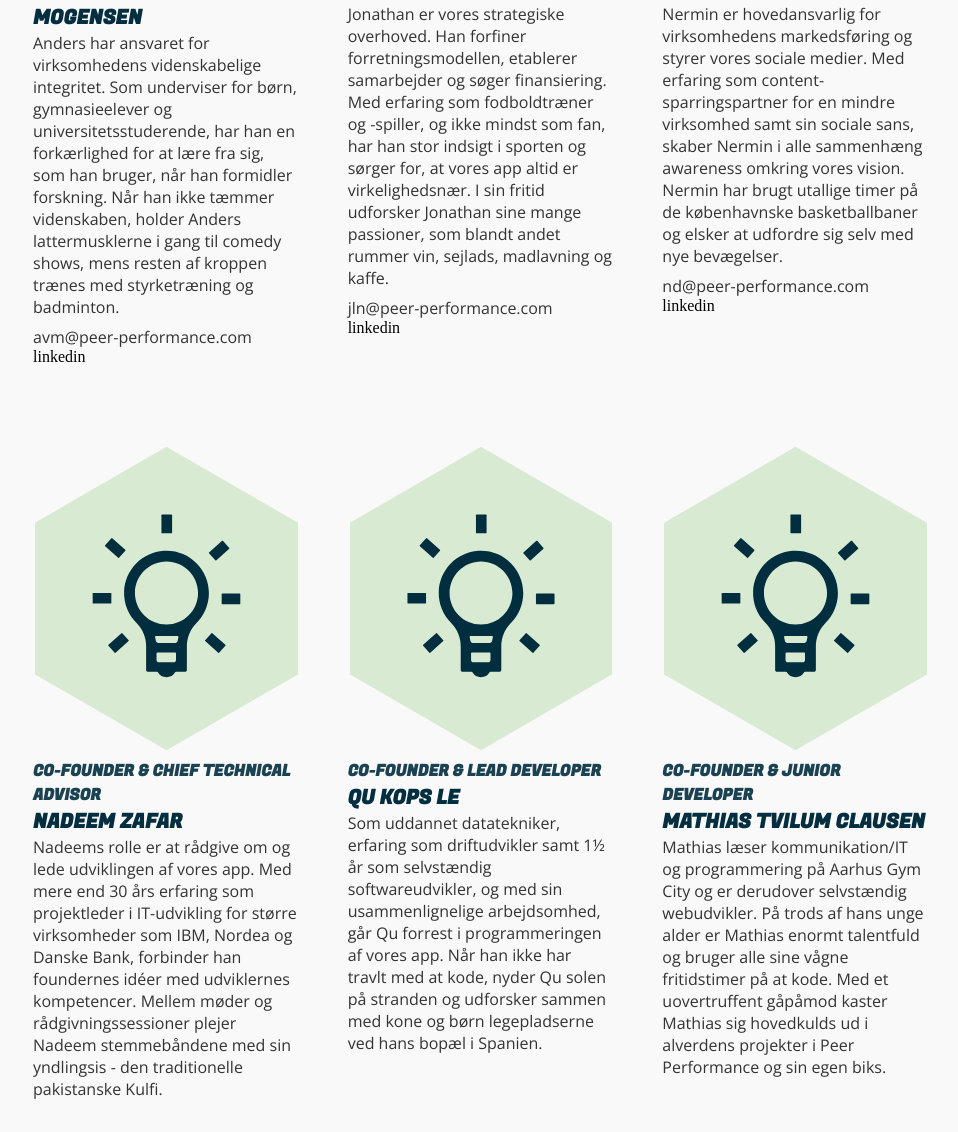
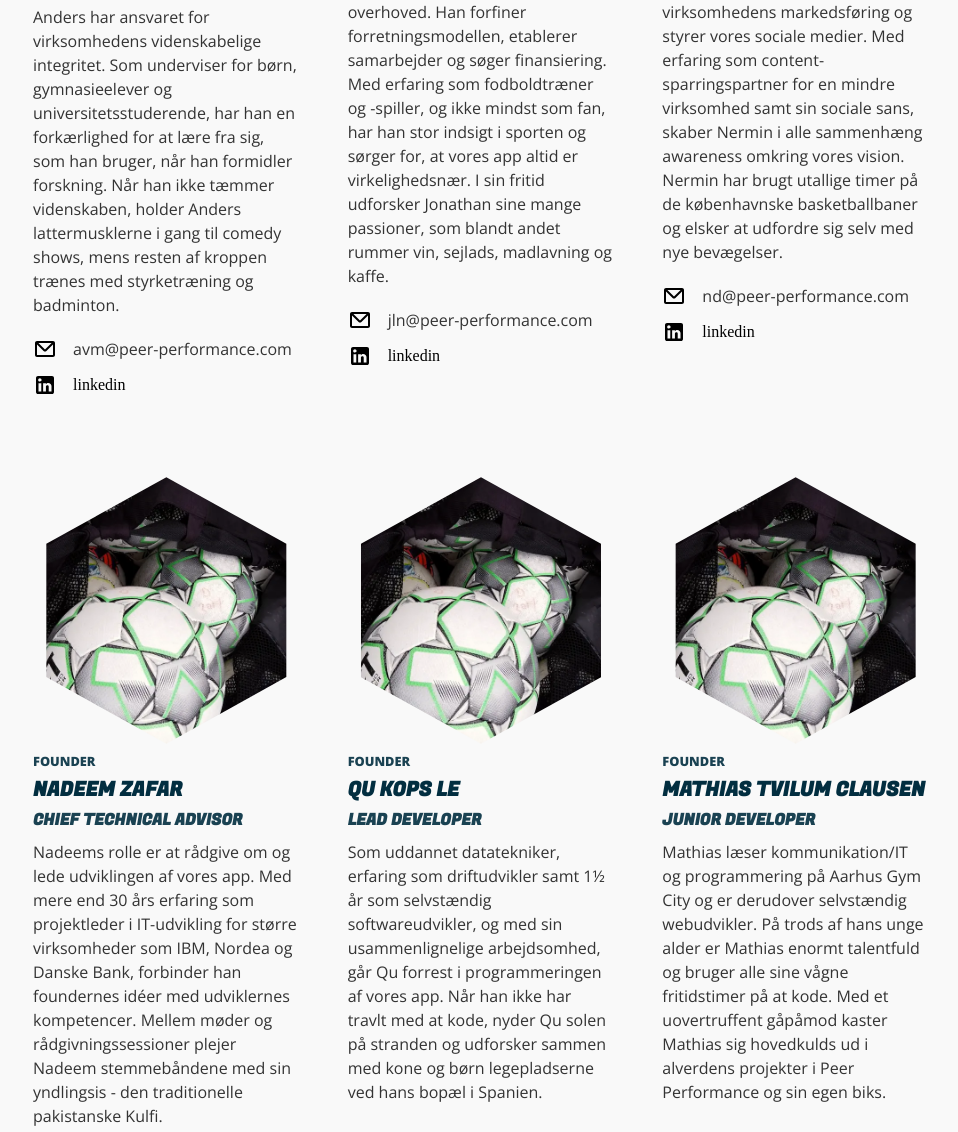
Before and after one commit to siha0004/website_03, a plain HTML site: page about.html in a window 1280 px wide. Shown: the part 1325-2457 px from the top of the page, without its empty margins (159-1117 px from the left). Drawn offline with nearby package versions, Linux system fonts and the light colour scheme.

Commit message:
adjusting teammembers layout and general styling on about.html

```diff
--- a/about.html
+++ b/about.html
@@ -23,6 +23,7 @@
 
 <body>
     <header>
+        <div class="max flex_header">
             <div>
                 <a href="index.html"><img src="img/svg/logo_blue.svg" alt="Logo" class="logo"></a>
             </div>
@@ -39,6 +40,7 @@
                     <div class="line"></div>
                 </div>
             </nav>
+        </div>
     </header>
     <main>
 
@@ -69,34 +71,43 @@
                 <!-- ANDERS -->
                 <div class="flex_col space_bottom">
                     <div>
-                        <img src="img/svg/paere_ikon.svg" alt="Ikon af en lyspære" class="icon">
+                        <img src="img/webp/Anders1.webp" alt="Billede af Anders" class="hex">
                     </div>
-                    <div>
-                        <h5>Co-founder & Chief Scientific Officer</h5>
+                    <div class="about_headings">
+                        <p class="founder">founder</p>
                         <h3>Anders Vinther Mogensen</h3>
+                        <h5>Chief Scientific Officer</h5>
+                    </div>
                     <p>Anders har ansvaret for virksomhedens videnskabelige integritet. Som underviser for børn,
                         gymnasieelever og
                         universitetsstuderende, har han en forkærlighed for at lære fra sig, som han bruger, når han
                         formidler forskning. Når
-                            han ikke tæmmer videnskaben, holder Anders lattermusklerne i gang til comedy shows, mens
-                            resten af kroppen trænes med
+                        han ikke tæmmer videnskaben, holder Anders lattermusklerne i gang til comedy shows, mens resten
+                        af kroppen trænes med
                         styrketræning og badminton.</p>
+                    <div class="about_contact">
+                        <div class="contact">
+                            <img src="img/svg/mail.svg" alt="mail icon">
+                            <p>avm@peer-performance.com</p>
 
                         </div>
-                    <div>
-                        <p>avm@peer-performance.com</p>
+                        <div class="contact">
+                            <img src="img/svg/linked_in.svg" alt="linkedin icon">
                             <a href="https://www.linkedin.com/in/anders-vinther-mogensen-187326214/">linkedin</a>
+                        </div>
                     </div>
                 </div>
                 <!-- JONATHAN -->
 
                 <div class="flex_col space_bottom">
                     <div>
-                        <img src="img/svg/paere_ikon.svg" alt="Ikon af en lyspære" class="icon">
+                        <img src="img/webp/Jonthan1.webp" alt="Billede af teammedlem" class="hex">
                     </div>
-                    <div>
-                        <h5>Co-founder & Chief Executive Officer</h5>
+                    <div class="about_headings">
+                        <p class="founder">founder</p>
                         <h3>Jonathan Lind Nielsen</h3>
+                        <h5>Chief Executive Officer</h5>
+                    </div>
                     <p>Jonathan er vores strategiske overhoved. Han forfiner forretningsmodellen, etablerer
                         samarbejder og søger finansiering.
                         Med erfaring som fodboldtræner og -spiller, og ikke mindst som fan, har han stor indsigt i
@@ -104,100 +115,116 @@
                         vores app altid er virkelighedsnær. I sin fritid udforsker Jonathan sine mange passioner,
                         som blandt andet rummer vin,
                         sejlads, madlavning og kaffe.</p>
+                    <div class="about_contact">
+                        <div class="contact">
+                            <img src="img/svg/mail.svg" alt="mail icon">
+                            <p>jln@peer-performance.com</p>
+
                         </div>
-                    <div>
-                        <p>jln@peer-performance.com</p>
+                        <div class="contact">
+                            <img src="img/svg/linked_in.svg" alt="linkedin icon">
                             <a href="https://www.linkedin.com/in/jonathan-lind-nielsen-16a5a0126/">linkedin</a>
                         </div>
                     </div>
+                </div>
                 <!-- NERMIN -->
-
                 <div class="flex_col space_bottom">
                     <div>
-                        <img src="img/svg/paere_ikon.svg" alt="Ikon af en lyspære" class="icon">
+                        <img src="img/webp/Nermin1.webp" alt="Billede af teammedlem" class="hex">
                     </div>
-                    <div>
-                        <h5>Co-founder & Chief Marketing Officer</h5>
+                    <div class="about_headings">
+                        <p class="founder">founder</p>
                         <h3>Nermin Đulić</h3>
+                        <h5>Chief Marketing Officer</h5>
+                    </div>
                     <p>Nermin er hovedansvarlig for virksomhedens markedsføring og styrer vores sociale medier. Med
                         erfaring som
-                            content-sparringspartner for en mindre virksomhed samt sin sociale sans, skaber Nermin i
-                            alle sammenhæng awareness
+                        content-sparringspartner for en mindre virksomhed samt sin sociale sans, skaber Nermin i alle
+                        sammenhæng awareness
                         omkring vores vision. Nermin har brugt utallige timer på de københavnske basketballbaner og
                         elsker at udfordre sig selv
                         med nye bevægelser.</p>
+                    <div class="about_contact">
+                        <div class="contact">
+                            <img src="img/svg/mail.svg" alt="mail icon">
+                            <p>nd@peer-performance.com</p>
+
                         </div>
-                    <div>
-                        <p>nd@peer-performance.com</p>
+                        <div class="contact">
+                            <img src="img/svg/linked_in.svg" alt="linkedin icon">
                             <a href="https://www.linkedin.com/in/nermin-dulic-17b83b1b9/">linkedin</a>
+                        </div>
                     </div>
                 </div>
                 <!-- NADEEM -->
                 <div class="flex_col space_bottom">
                     <div>
-                        <img src="img/svg/paere_ikon.svg" alt="Ikon af en lyspære" class="icon">
+                        <img src="img/webp/bolde_i_net.webp" alt="Billede af teammedlem" class="hex">
                     </div>
-                    <div>
-                        <h5>Co-founder & Chief Technical Advisor</h5>
+                    <div class="about_headings">
+                        <p class="founder">founder</p>
                         <h3>Nadeem Zafar</h3>
-                        <p>Nadeems rolle er at rådgive om og lede udviklingen af vores app. Med mere end 30 års erfaring
-                            som projektleder i
-                            IT-udvikling for større virksomheder som IBM, Nordea og Danske Bank, forbinder han
-                            foundernes idéer med udviklernes
-                            kompetencer. Mellem møder og rådgivningssessioner plejer Nadeem stemmebåndene med sin
-                            yndlingsis - den traditionelle
+                        <h5>Chief Technical Advisor</h5>
+                    </div>
+                    <p>Nadeems rolle er at rådgive om og lede udviklingen af vores app. Med mere end 30 års erfaring som
+                        projektleder i
+                        IT-udvikling for større virksomheder som IBM, Nordea og Danske Bank, forbinder han foundernes
+                        idéer med udviklernes
+                        kompetencer. Mellem møder og rådgivningssessioner plejer Nadeem stemmebåndene med sin yndlingsis
+                        - den traditionelle
                         pakistanske Kulfi.</p>
-                    </div>
                 </div>
 
                 <!-- QU -->
                 <div class="flex_col space_bottom">
                     <div>
-                        <img src="img/svg/paere_ikon.svg" alt="Ikon af en lyspære" class="icon">
+                        <img src="img/webp/bolde_i_net.webp" alt="Billede af teammedlem" class="hex">
                     </div>
-                    <div>
-                        <h5>Co-founder & Lead Developer</h5>
+                    <div class="about_headings">
+                        <p class="founder">founder</p>
                         <h3>Qu Kops Le</h3>
+                        <h5>Lead Developer</h5>
+                    </div>
                     <p>Som uddannet datatekniker, erfaring som driftudvikler samt 1½ år som selvstændig
                         softwareudvikler, og med sin
-                            usammenlignelige arbejdsomhed, går Qu forrest i programmeringen af vores app. Når han ikke
-                            har travlt med at kode, nyder
+                        usammenlignelige arbejdsomhed, går Qu forrest i programmeringen af vores app. Når han ikke har
+                        travlt med at kode, nyder
                         Qu solen på stranden og udforsker sammen med kone og børn legepladserne ved hans bopæl i
                         Spanien.</p>
-                    </div>
                 </div>
 
                 <!-- MATHIAS -->
                 <div class="flex_col space_bottom">
                     <div>
-                        <img src="img/svg/paere_ikon.svg" alt="Ikon af en lyspære" class="icon">
+                        <img src="img/webp/bolde_i_net.webp" alt="Billede af teammedlem" class="hex">
                     </div>
-                    <div>
-                        <h5>Co-founder & Junior Developer</h5>
+                    <div class="about_headings">
+                        <p class="founder">founder</p>
                         <h3>Mathias Tvilum Clausen</h3>
-                        <p>Mathias læser kommunikation/IT og programmering på Aarhus Gym City og er derudover
-                            selvstændig webudvikler. På trods af
-                            hans unge alder er Mathias enormt talentfuld og bruger alle sine vågne fritidstimer på at
-                            kode. Med et uovertruffent
-                            gåpåmod kaster Mathias sig hovedkulds ud i alverdens projekter i Peer Performance og sin
-                            egen biks.</p>
+                        <h5>Junior Developer</h5>
                     </div>
+                    <p>Mathias læser kommunikation/IT og programmering på Aarhus Gym City og er derudover selvstændig
+                        webudvikler. På trods af
+                        hans unge alder er Mathias enormt talentfuld og bruger alle sine vågne fritidstimer på at kode.
+                        Med et uovertruffent
+                        gåpåmod kaster Mathias sig hovedkulds ud i alverdens projekter i Peer Performance og sin egen
+                        biks.</p>
                 </div>
                 <!-- SIF -->
                 <div class="flex_col space_bottom">
                     <div>
-                        <img src="img/svg/paere_ikon.svg" alt="Ikon af en lyspære" class="icon">
+                        <img src="img/webp/bolde_i_net.webp" alt="Billede af teammedlem" class="hex">
                     </div>
-                    <div>
-                        <h5>Multimediedesigner</h5>
+                    <div class="about_headings">
                         <h3>Sif Melkane Hansen</h3>
+                        <h5>Digital Designer</h5>
+                    </div>
                     <p>Som Multimediedesign-studerende på KEA og med sin grafiske intuition, arbejder Sif
                         detaljeorienteret med opsætning og
-                            vedligeholdelse af vores hjemmeside samt designet af vores app. Uden for studie og
-                            arbejde, kan du finde hende med
-                            køkkengryderne i kog eller strikketøjet fuldt i gang og måske en dag som deltager i Den
-                            Store Bagedyst.</p>
-                    </div>
+                        vedligeholdelse af vores hjemmeside samt designet af vores app. Uden for studie og arbejde, kan
+                        du finde hende med
+                        køkkengryderne i kog eller strikketøjet fuldt i gang og måske en dag som deltager i Den Store
+                        Bagedyst.</p>
                 </div>
             </div>
         </article>
--- a/style.css
+++ b/style.css
@@ -4,6 +4,7 @@ html {
   --yellow: #ffa600;
   --midnight: #022e40;
   --midnight_2: #1a4252;
+  --midnight_3: #305462;
   --brand: #04668c;
   --light_blue: #dbeef5;
   --green: #6aa64e;
@@ -106,6 +107,7 @@ p {
   color: var(--black);
   margin: 0;
   max-width: 60ch;
+  line-height: 1.5;
 }
 
 .pf {
@@ -132,6 +134,15 @@ p {
 
   color: var(--black);
   margin: 1rem 0 0;
+}
+
+.founder {
+  font-family: "Open Sans", sans-serif;
+  font-size: 0.8rem;
+  font-weight: 800;
+  text-transform: uppercase;
+
+  color: var(--midnight_2);
 }
 
 .light_txt {
@@ -195,6 +206,10 @@ img {
 
 .icon {
   width: 175%;
+}
+
+.contact img {
+  margin: 0;
 }
 
 /***********************************  BACKGROUNDS  ***********************************/
@@ -619,6 +634,25 @@ button:hover {
   grid-row: 5;
 }
 
+.about_headings {
+  display: flex;
+  flex-direction: column;
+  gap: 0.25rem;
+}
+.about_contact {
+  display: flex;
+  flex-direction: column;
+  gap: 0.75rem;
+  margin-top: 0.75rem;
+}
+
+.contact {
+  display: flex;
+  flex-direction: row;
+  gap: 1rem;
+  align-items: center;
+}
+
 /***********************************  SPECIALS  ***********************************/
 
 .luft {
```
Also changed, not shown: templates.html (+44 -24 lines), img/svg/linked_in.svg (added), img/svg/mail.svg (added). Lines whose indentation alone changed are shown as unchanged.
